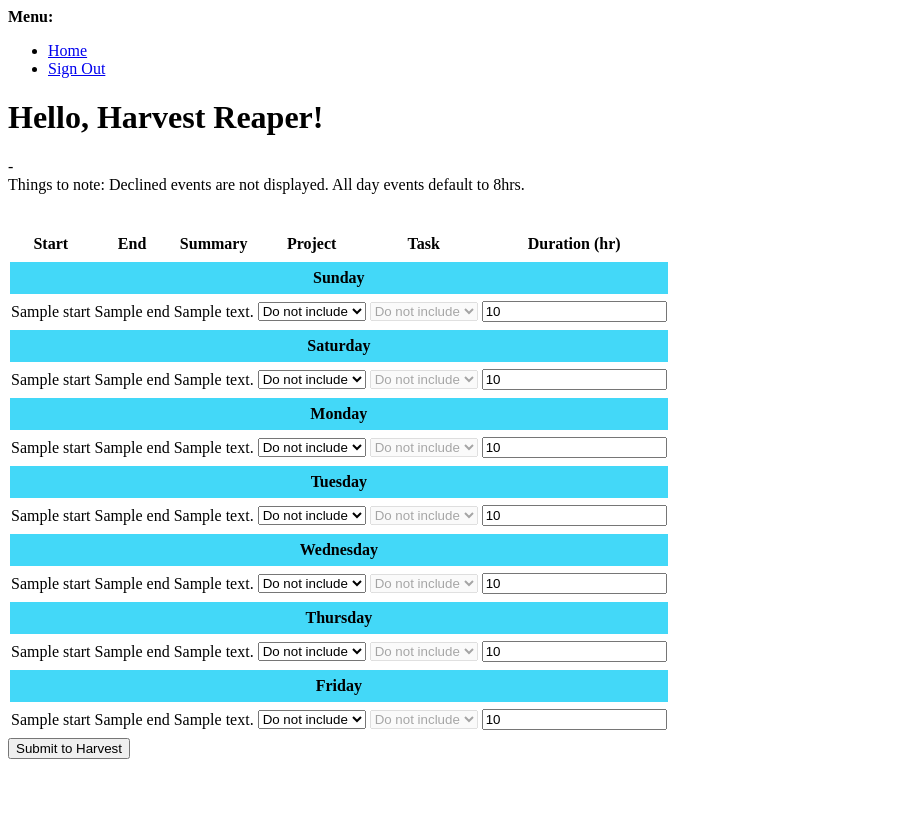
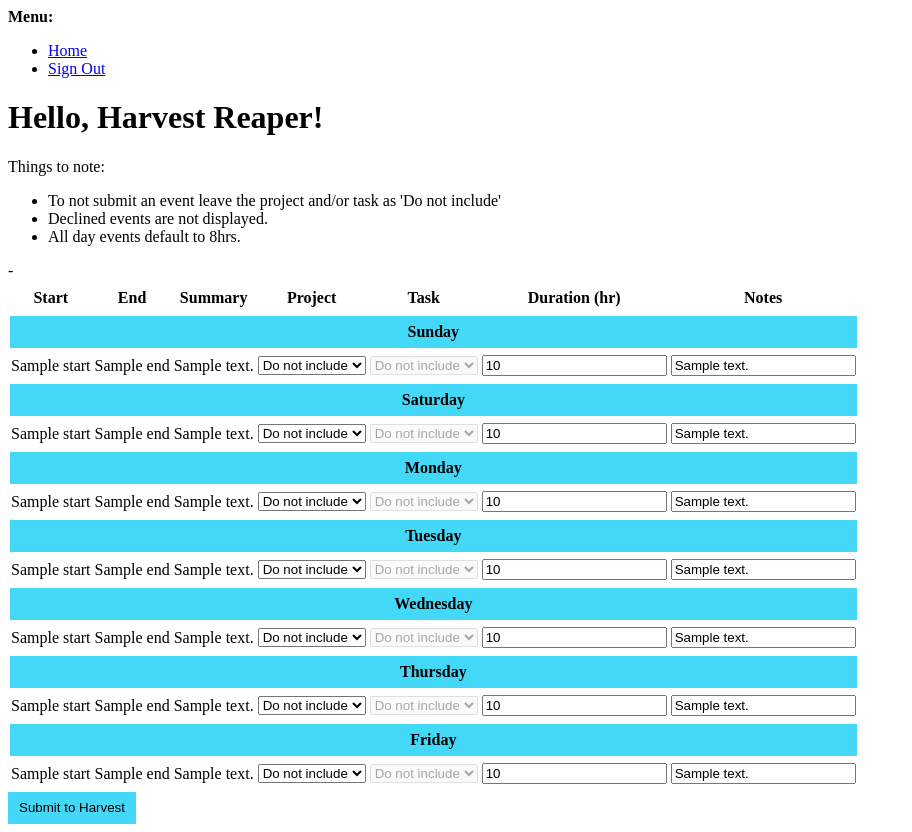
Before and after one commit to islco/harvest-reaper, a Django app: template harvestreaper/templates/home.html in a window 1280 px wide. Shown: the whole page, without its empty margins (0-912 px from the left). Before the commit the page ends 759 px from the top, so only its background shows below. Run offline with Django 3.2, Linux system fonts and the light colour scheme; a user stored in the database is signed in; tables that the repository leaves empty hold one stand-in row (values such as "Sample post"); the template is opened without the code that fills it: most values are stand-ins (such as "Sample title", 1, 10 or a date in 2020).

Commit message:
Very lightly styling the button and notes as well as adding note support

```diff
--- a/harvestreaper/harvest/utils.py
+++ b/harvestreaper/harvest/utils.py
@@ -81,7 +81,7 @@ def get_harvest_assignments(token, account_id, user_id):
     return projects_list
 
 
-def post_harvest_time_entry(token, account_id, project_id, task_id, spent_date, hours):
+def post_harvest_time_entry(token, account_id, project_id, task_id, spent_date, hours, notes=''):
     headers = {
         'Authorization': f'Bearer {token.token}',
         'Harvest-Account-Id': str(account_id)
@@ -91,7 +91,8 @@ def post_harvest_time_entry(token, account_id, project_id, task_id, spent_date,
         'project_id': project_id,
         'task_id': task_id,
         'spent_date': spent_date.isoformat(),
-        'hours': hours
+        'hours': hours,
+        'notes': notes
     }
     created_entry = post(f'{HARVEST_API_URL}/time_entries',
                          headers=headers, json=time_data)
--- a/harvestreaper/harvest/views.py
+++ b/harvestreaper/harvest/views.py
@@ -66,6 +66,7 @@ class HarvestTimeSubmitView(TemplateView):
 
                 project = form_data.get(f'project-{index_val}', None)
                 duration = form_data.get(f'duration-{index_val}', None)
+                notes = form_data.get(f'notes-{index_val}', None)
                 raw_time = form_data.get(f'time-{index_val}', None)
 
                 if project and duration and raw_time:
@@ -73,7 +74,7 @@ class HarvestTimeSubmitView(TemplateView):
                     time = datetime.strptime(raw_time, STRPTIME_UTIL)
 
                     created_entry = post_harvest_time_entry(
-                        harvest_token, account_id, project, assignment, time, duration)
+                        harvest_token, account_id, project, assignment, time, duration, notes)
 
         # TODO: Add to context
 
--- a/harvestreaper/static/css/app.css
+++ b/harvestreaper/static/css/app.css
@@ -1,3 +1,7 @@
+:root {
+    --isl-color: #43d8f8;
+}
+
 /* TABLE */
 tr {
     height: 32px;
@@ -12,5 +16,14 @@ tr:nth-child(odd) {
 }
 
 .table-header__date {
-    background: #43d8f8;
+    background: var(--isl-color);
 }
+
+/* BUTTONS */
+.button--submit {
+    background: var(--isl-color);
+    border: none;
+    height: 2rem;
+    cursor: pointer;
+    width: 8rem;
+}
--- a/harvestreaper/templates/home.html
+++ b/harvestreaper/templates/home.html
@@ -47,10 +47,14 @@
     {% if not user.is_authenticated %}
         <div>Please sign in to see your calendar and harvest details</div>
     {% else %}
+        <span>Things to note:</span>
+        <ul>
+            <li>To not submit an event leave the project and/or task as 'Do not include'</li>
+            <li>Declined events are not displayed.</li>
+            <li>All day events default to 8hrs.</li>
+        </ul>
+
         <div>{{time_window.start}} - {{time_window.end}}</div>
-
-        <div>Things to note: Declined events are not displayed. All day events default to 8hrs.</div>
-
         <form action="{% url 'harvest_time_submit' %}" id="harvestform" method="POST">
             {% csrf_token %}
             <input type="hidden" name="sunentries" value="{{sun_events|length}}">
@@ -61,7 +65,7 @@
             <input type="hidden" name="thuentries" value="{{thu_events|length}}">
             <input type="hidden" name="frientries" value="{{fri_events|length}}">
             <input type="hidden" name="harvestid" value="{{harvest_id}}">
-            <table style="padding-top: 2rem;">
+            <table>
                 <tr>
                     <th>Start</th>
                     <th>End</th>
@@ -69,6 +73,7 @@
                     <th>Project</th>
                     <th>Task</th>
                     <th>Duration (hr)</th>
+                    <th>Notes</th>
                 </tr>
                 {% include 'partials/table_day_header.html' with day='Sunday' %}
                 {% for event in sun_events %}
@@ -105,7 +110,7 @@
                     {% include 'partials/table_row.html' with event=event projects=harvest_projects index=forloop.counter day='fri' %}
                 {% endfor %}
             </table>
-            <input type="submit" value="Submit to Harvest"/>
+            <input class='button--submit' type="submit" value="Submit to Harvest"/>
         </form>
     {% endif %}
 </main>
--- a/harvestreaper/templates/partials/table_day_header.html
+++ b/harvestreaper/templates/partials/table_day_header.html
@@ -1,3 +1,3 @@
 <tr>
-    <th class="table-header__date" colspan="6">{{day}}</th>
+    <th class="table-header__date" colspan="7">{{day}}</th>
 </tr>
--- a/harvestreaper/templates/partials/table_row.html
+++ b/harvestreaper/templates/partials/table_row.html
@@ -16,5 +16,6 @@
             <option value="ignore" selected="selected">Do not include</option>
         </select>
     </td>
-    <td><input name="duration-{{day}}-{{index}}" type="number" value="{{event.duration}}"></input></td>
+    <td><input name="duration-{{day}}-{{index}}" type="number" step="0.01" value="{{event.duration}}"></input></td>
+    <td><input name="notes-{{day}}-{{index}}" type="text" value="{{event.summary}}"></input></td>
 </tr>
```
